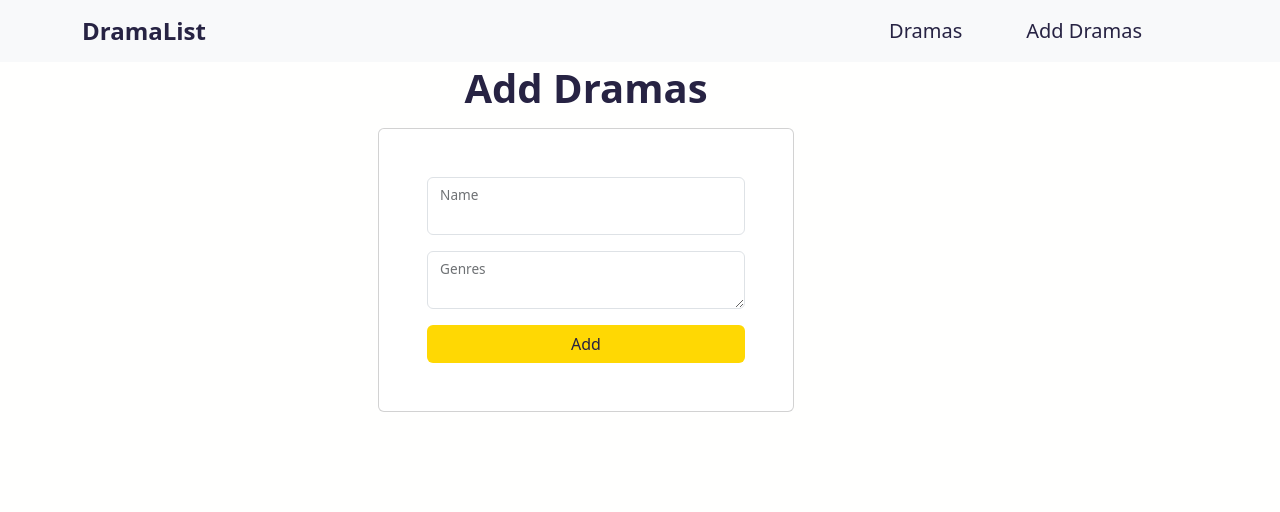
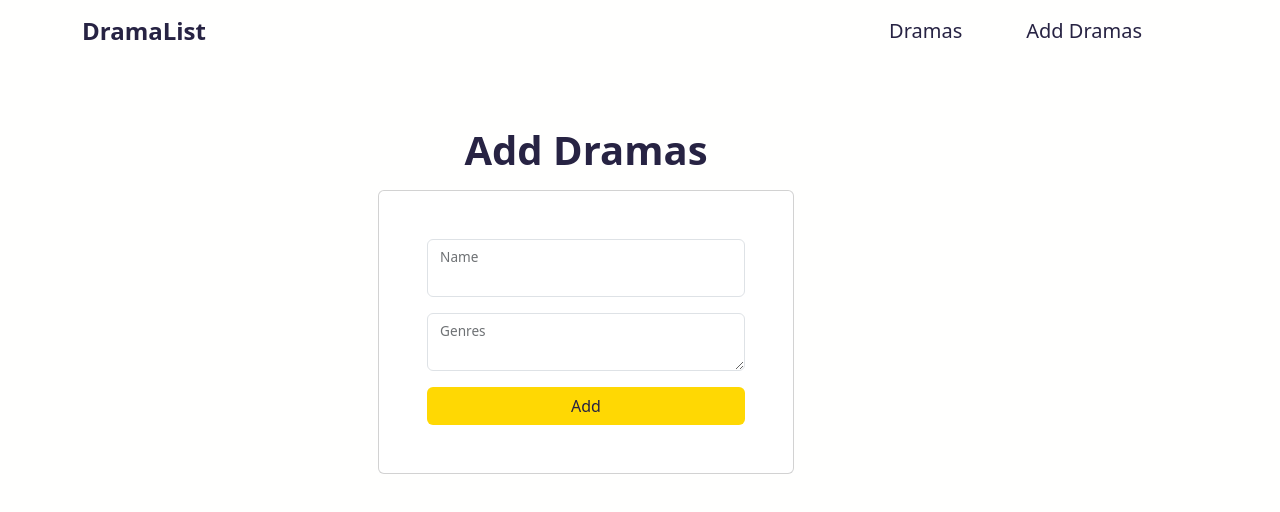
Before and after one commit to RamandeepVandal/mern-dramalist-app, a React (Vite) app in the folder client/: page /add in a window 1280 px wide. Shown: the top 512 px of the page. Built offline with nearby package versions, Linux system fonts and the light colour scheme.

Commit message:
Removed the background.

```diff
--- a/client/src/components/Header.jsx
+++ b/client/src/components/Header.jsx
@@ -11,7 +11,7 @@ export const Header = () => {
   const handelClickAddDramas = () => navigate("/add");
 
   return (
-    <Navbar collapseOnSelect expand="lg" variant="light" bg="light" fixed="top">
+    <Navbar collapseOnSelect expand="lg" variant="light">
       <Container>
         <Navbar.Brand className="nav-brand fs-4 nav-text" onClick={handleClick}>
           DramaList
```
